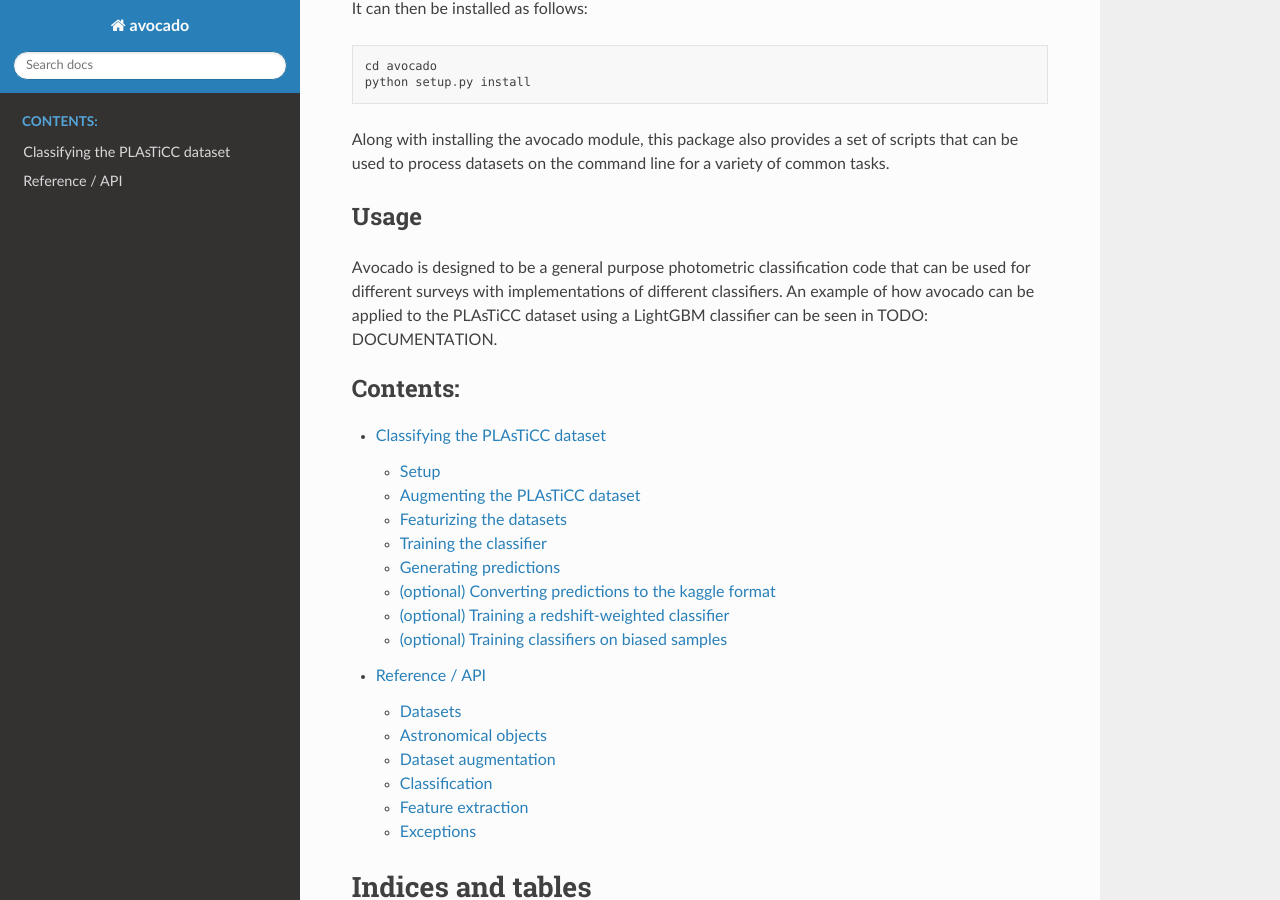
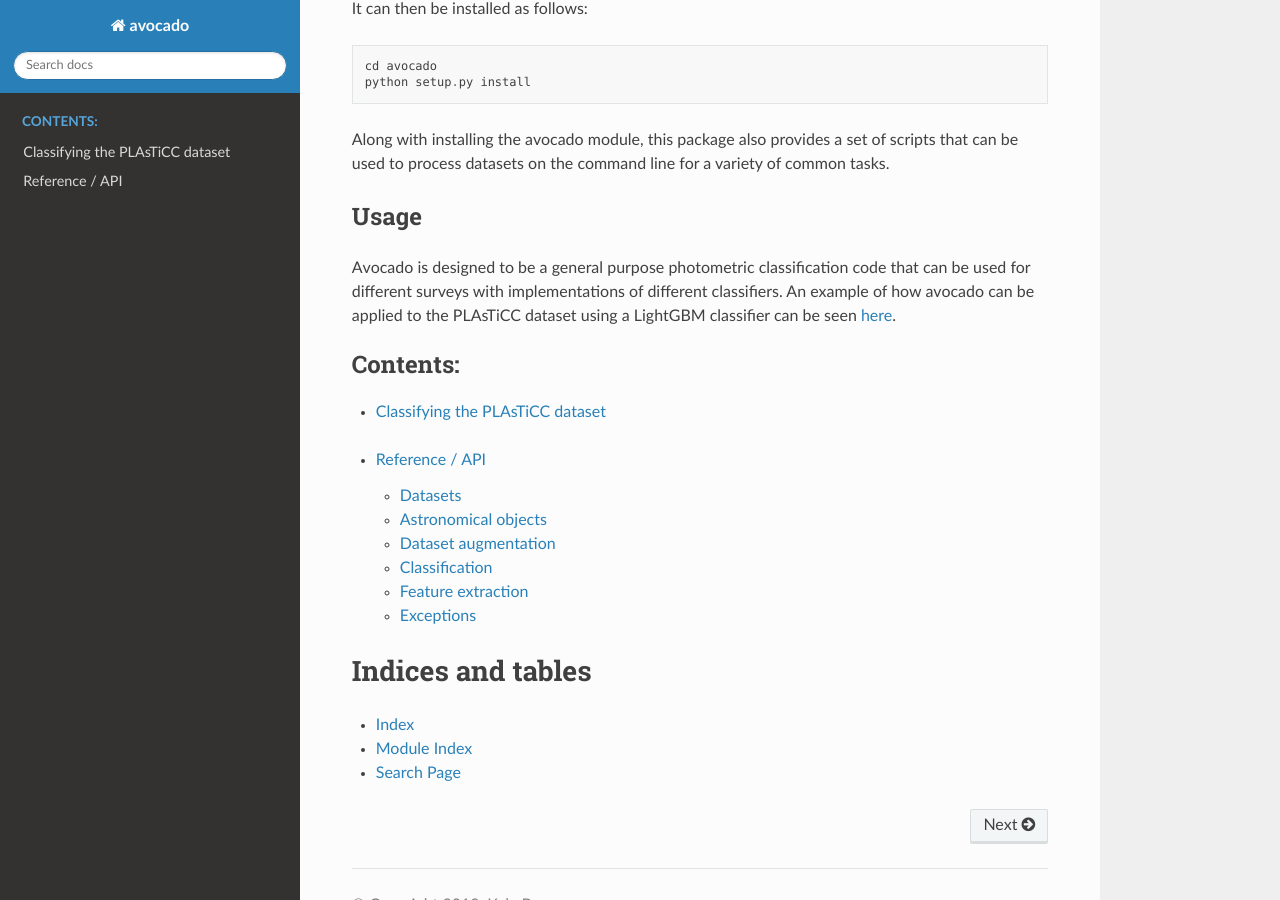
Before and after one commit to kboone/avocado, a Sphinx documentation site: the page built from docs/index.rst, in a window 1280 px wide and 900 px high, scrolled down 1114 px. Built offline with Sphinx 7.4.7 and the Read the Docs theme 2.0.0, drawn with Linux system fonts in a browser that asks for light colours.

Commit message:
Fix links in documentation

```diff
--- a/docs/index.rst
+++ b/docs/index.rst
@@ -69,15 +69,19 @@ Usage
 Avocado is designed to be a general purpose photometric classification code
 that can be used for different surveys with implementations of different
 classifiers. An example of how avocado can be applied to the PLAsTiCC dataset
-using a LightGBM classifier can be seen in TODO: DOCUMENTATION.
+using a LightGBM classifier can be seen :ref:`here <plasticc>`.
 
+
+.. toctree::
+   :maxdepth: 1
+   :caption: Contents:
+
+   plasticc
 
 
 .. toctree::
    :maxdepth: 2
-   :caption: Contents:
 
-   plasticc
    reference
 
 Indices and tables
--- a/docs/plasticc.rst
+++ b/docs/plasticc.rst
@@ -1,3 +1,5 @@
+.. _plasticc:
+
 ********************************
 Classifying the PLAsTiCC dataset
 ********************************
```
